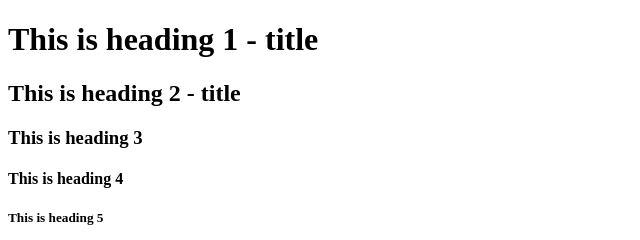
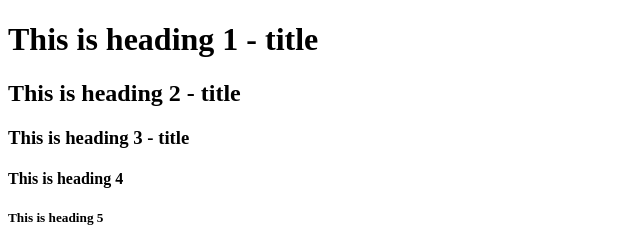
Before and after one commit to kumarsource/gitdemo, a plain HTML site: page index.html in a window 1280 px wide. Shown: the top 240 px of the page, 0-640 px from the left. Drawn offline with Linux system fonts and the light colour scheme.

Commit message:
Dev2 2 commmit

```diff
--- a/index.html
+++ b/index.html
@@ -4,7 +4,7 @@
 
 <h1>This is heading 1 - title</h1>
 <h2>This is heading 2 - title</h2>
-<h3>This is heading 3</h3>
+<h3>This is heading 3 - title</h3>
 <h4>This is heading 4</h4>
 <h5>This is heading 5</h5>
 <h6>This is heading 6</h6>
```
